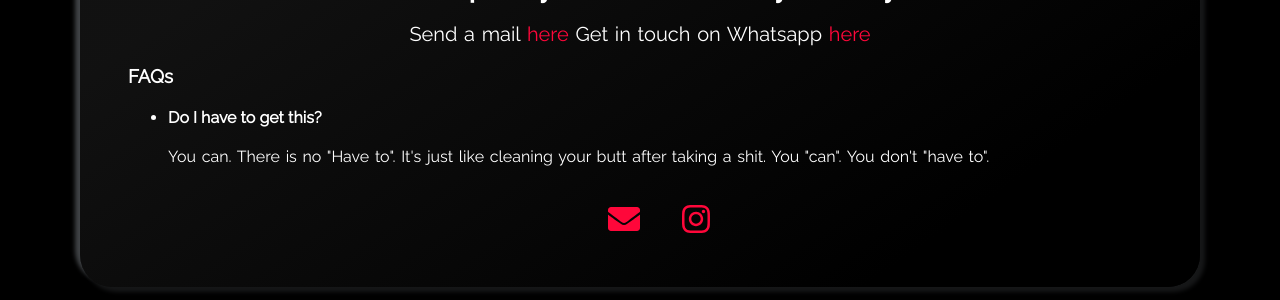
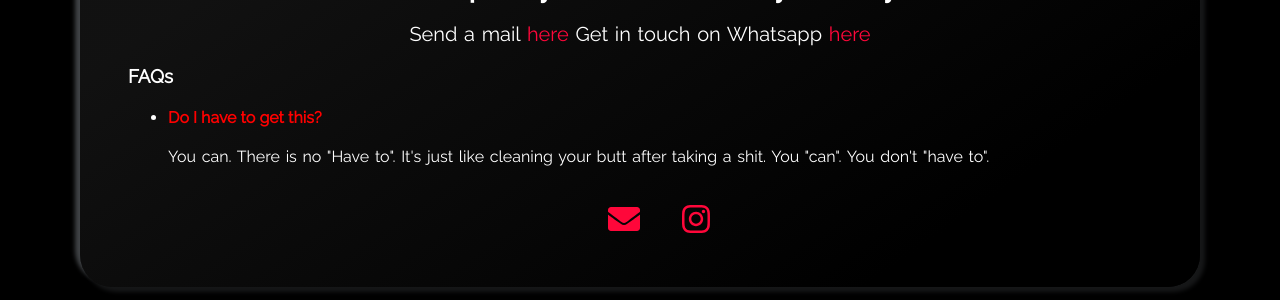
Before and after one commit to schoolofstonks/schoolofstonks, a Jekyll site: the page built from index.html, in a window 1280 px wide. Shown: the part 4750-5050 px from the top of the page. Built offline with Jekyll 4.4.1, drawn with Linux system fonts in a browser that asks for light colours.

Commit message:
Update _config.yml

```diff
--- a/_config.yml
+++ b/_config.yml
@@ -33,7 +33,7 @@ contact_title: <a href="https://rzp.io/l/SMMCpro">Fucking get the course here.</
 contact_description: Send a mail <a href ="mailto:schoolofmarkets@gmail.com">here</a> Get in touch on Whatsapp <a href="https://wa.me/919884140499">here</a> <br>
     <h3>FAQs</h3>
     <ul>
-    <li><h4 style="font-color:red">Do I have to get this?</h4><p>You can. There is no "Have to". It's just like cleaning your butt after taking a shit. You "can". You don't "have to".
+    <li><h4 style="color:red">Do I have to get this?</h4><p>You can. There is no "Have to". It's just like cleaning your butt after taking a shit. You "can". You don't "have to".</p>
     <p>
 
 plugins:
```
